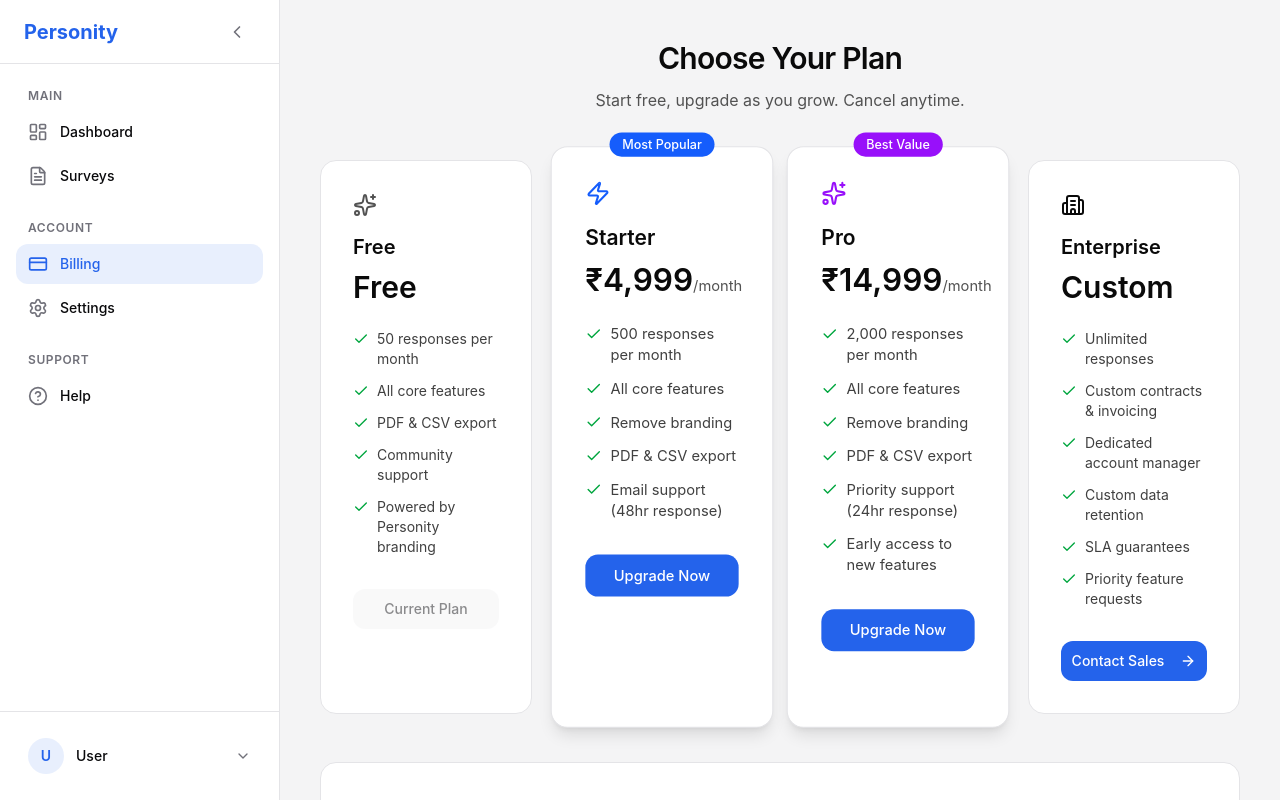
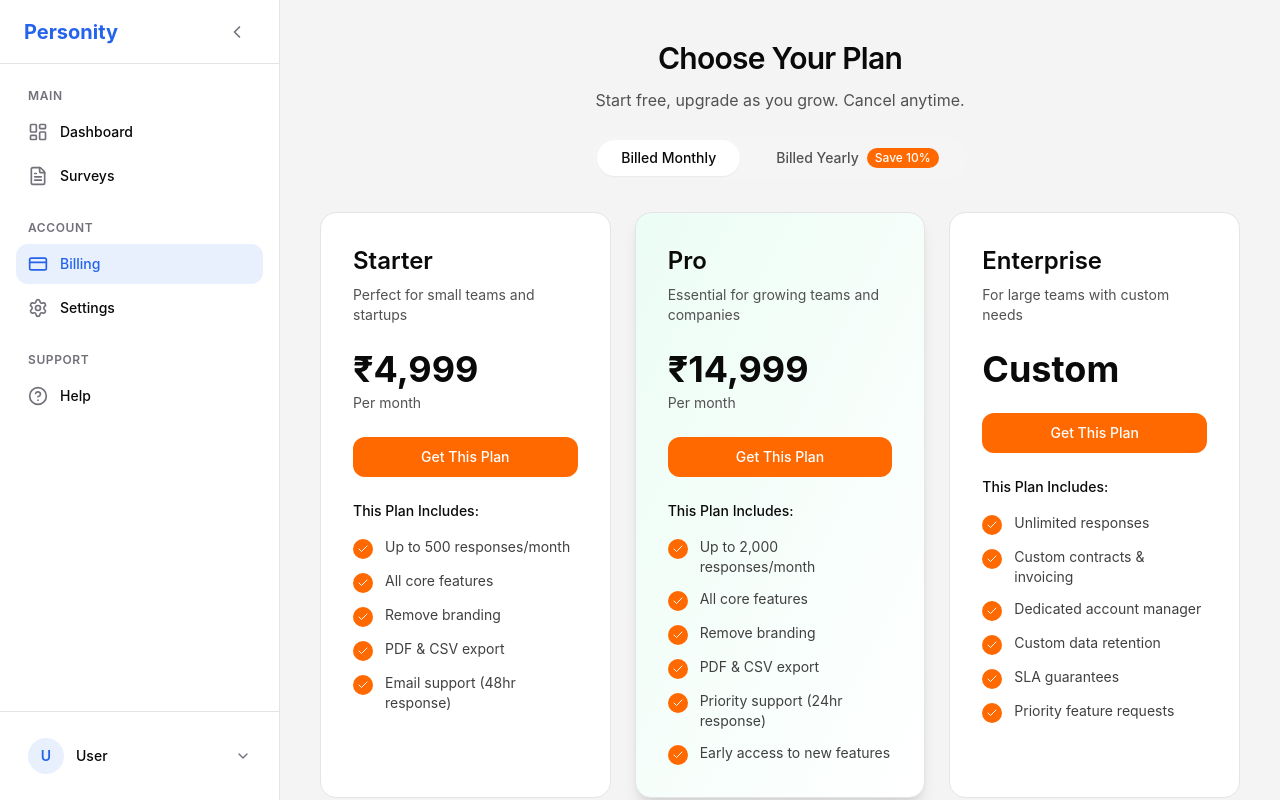
Before and after one commit to Rameezuddinmohammed/Personity, a Next.js app in the folder personity/: page /billing in a window 1280 px wide. Shown: the top 800 px of the page. Built offline with nearby package versions, Linux system fonts and the light colour scheme; no server answers.

Commit message:
feat: redesign billing page with equal-height cards and yearly pricing (10% off)

```diff
--- a/personity/src/app/(dashboard)/billing/page.tsx
+++ b/personity/src/app/(dashboard)/billing/page.tsx
@@ -23,6 +23,7 @@
   const [isLoading, setIsLoading] = useState<string | null>(null);
   const [showEnterpriseForm, setShowEnterpriseForm] = useState(false);
   const [usage, setUsage] = useState<UserUsage | null>(null);
+  const [billingCycle, setBillingCycle] = useState<'monthly' | 'yearly'>('monthly');
 
   useEffect(() => {
     // Fetch user usage data
@@ -189,112 +190,126 @@
       )}
 
       {/* Header */}
-      <div className="text-center mb-12">
+      <div className="text-center mb-8">
         <h1 className="text-3xl font-semibold text-neutral-950 mb-3 tracking-tight">
           Choose Your Plan
         </h1>
-        <p className="text-neutral-600">
+        <p className="text-neutral-600 mb-6">
           Start free, upgrade as you grow. Cancel anytime.
         </p>
+
+        {/* Billing Cycle Toggle */}
+        <div className="inline-flex items-center gap-3 bg-neutral-100 rounded-full p-1">
+          <button
+            onClick={() => setBillingCycle('monthly')}
+            className={`px-6 py-2 rounded-full text-sm font-medium transition-all ${
+              billingCycle === 'monthly'
+                ? 'bg-white text-neutral-950 shadow-sm'
+                : 'text-neutral-600 hover:text-neutral-950'
+            }`}
+          >
+            Billed Monthly
+          </button>
+          <button
+            onClick={() => setBillingCycle('yearly')}
+            className={`px-6 py-2 rounded-full text-sm font-medium transition-all flex items-center gap-2 ${
+              billingCycle === 'yearly'
+                ? 'bg-white text-neutral-950 shadow-sm'
+                : 'text-neutral-600 hover:text-neutral-950'
+            }`}
+          >
+            Billed Yearly
+            <span className="bg-orange-500 text-white text-xs px-2 py-0.5 rounded-full">
+              Save 10%
+            </span>
+          </button>
+        </div>
       </div>
 
       {/* Pricing Cards */}
-      <div className="grid grid-cols-1 md:grid-cols-2 lg:grid-cols-4 gap-6 mb-12">
-        {Object.entries(PLANS).map(([key, plan]) => {
-          const isPopular = key === 'STARTER';
-          const isPro = key === 'PRO';
+      <div className="grid grid-cols-1 md:grid-cols-3 gap-6 mb-12">
+        {Object.entries(PLANS)
+          .filter(([key]) => key !== 'FREE')
+          .map(([key, plan]) => {
+            const isPopular = key === 'PRO';
+            const currentPrice =
+              billingCycle === 'yearly' ? plan.priceYearly : plan.priceMonthly;
+            const priceDisplay =
+              billingCycle === 'yearly'
+                ? plan.priceDisplayYearly
+                : plan.priceDisplayMonthly;
 
             return (
               <div
                 key={key}
-              className={`bg-white border rounded-2xl p-8 relative ${
+                className={`bg-white border rounded-2xl p-8 flex flex-col relative ${
                   isPopular
-                  ? 'border-blue-600 shadow-lg scale-105'
-                  : isPro
-                  ? 'border-purple-600 shadow-lg scale-105'
+                    ? 'border-emerald-600 shadow-lg bg-gradient-to-br from-emerald-50 to-white'
                     : 'border-neutral-200'
                 }`}
               >
-              {/* Popular Badge */}
-              {isPopular && (
-                <div className="absolute -top-4 left-1/2 -translate-x-1/2">
-                  <span className="bg-blue-600 text-white text-xs font-medium px-3 py-1 rounded-full">
-                    Most Popular
-                  </span>
-                </div>
-              )}
-
-              {/* Best Value Badge */}
-              {isPro && (
-                <div className="absolute -top-4 left-1/2 -translate-x-1/2">
-                  <span className="bg-purple-600 text-white text-xs font-medium px-3 py-1 rounded-full">
-                    Best Value
-                  </span>
-                </div>
-              )}
-
-              {/* Icon */}
-              <div className="mb-4">{getPlanIcon(plan.id)}</div>
-
-              {/* Plan Name */}
-              <h3 className="text-xl font-semibold text-neutral-950 mb-2">
+                {/* Plan Name & Description */}
+                <div className="mb-6">
+                  <h3 className="text-2xl font-semibold text-neutral-950 mb-2">
                     {plan.name}
                   </h3>
+                  <p className="text-sm text-neutral-600">
+                    {(plan as any).description || ''}
+                  </p>
+                </div>
 
                 {/* Price */}
                 <div className="mb-6">
-                {plan.price === null ? (
-                  <div className="text-3xl font-semibold text-neutral-950">
-                    Custom
-                  </div>
-                ) : plan.price === 0 ? (
-                  <div className="text-3xl font-semibold text-neutral-950">
-                    Free
-                  </div>
+                  {currentPrice === null ? (
+                    <div className="text-4xl font-bold text-neutral-950">Custom</div>
                   ) : (
                     <div>
-                    <span className="text-3xl font-semibold text-neutral-950">
-                      {plan.priceDisplay}
-                    </span>
-                    <span className="text-neutral-600 text-sm">/month</span>
+                      <div className="text-4xl font-bold text-neutral-950">
+                        {priceDisplay}
+                      </div>
+                      <p className="text-sm text-neutral-600 mt-1">
+                        {billingCycle === 'yearly' ? 'Per year' : 'Per month'}
+                      </p>
                     </div>
                   )}
                 </div>
 
+                {/* CTA Button */}
+                {key === 'ENTERPRISE' ? (
+                  <Button
+                    variant="default"
+                    className="w-full mb-6 bg-orange-500 hover:bg-orange-600"
+                    onClick={() => setShowEnterpriseForm(true)}
+                  >
+                    Get This Plan
+                  </Button>
+                ) : (
+                  <Button
+                    variant="default"
+                    className="w-full mb-6 bg-orange-500 hover:bg-orange-600"
+                    onClick={() => handleUpgrade(plan.id as 'starter' | 'pro')}
+                    disabled={isLoading === plan.id}
+                  >
+                    {isLoading === plan.id ? 'Processing...' : 'Get This Plan'}
+                  </Button>
+                )}
+
                 {/* Features */}
-              <ul className="space-y-3 mb-8">
+                <div className="flex-1">
+                  <p className="text-sm font-medium text-neutral-950 mb-4">
+                    This Plan Includes:
+                  </p>
+                  <ul className="space-y-3">
                     {plan.features.map((feature, index) => (
-                  <li key={index} className="flex items-start gap-2 text-sm">
-                    <Check className="w-4 h-4 text-green-600 mt-0.5 flex-shrink-0" />
+                      <li key={index} className="flex items-start gap-3 text-sm">
+                        <div className="w-5 h-5 rounded-full bg-orange-500 flex items-center justify-center flex-shrink-0 mt-0.5">
+                          <Check className="w-3 h-3 text-white" />
+                        </div>
                         <span className="text-neutral-700">{feature}</span>
                       </li>
                     ))}
                   </ul>
-
-              {/* CTA Button */}
-              {key === 'FREE' ? (
-                <Button variant="secondary" className="w-full" disabled>
-                  Current Plan
-                </Button>
-              ) : key === 'ENTERPRISE' ? (
-                <Button
-                  variant="default"
-                  className="w-full"
-                  onClick={() => setShowEnterpriseForm(true)}
-                >
-                  Contact Sales
-                  <ArrowRight className="w-4 h-4 ml-2" />
-                </Button>
-              ) : (
-                <Button
-                  variant={isPopular || isPro ? 'default' : 'secondary'}
-                  className="w-full"
-                  onClick={() => handleUpgrade(plan.id as 'starter' | 'pro')}
-                  disabled={isLoading === plan.id}
-                >
-                  {isLoading === plan.id ? 'Processing...' : 'Upgrade Now'}
-                </Button>
-              )}
+                </div>
               </div>
             );
           })}
--- a/personity/src/lib/razorpay/plans.ts
+++ b/personity/src/lib/razorpay/plans.ts
@@ -3,11 +3,16 @@
   FREE: {
     id: 'free',
     name: 'Free',
+    description: 'Perfect for trying out Personity',
     price: 0,
+    priceMonthly: 0,
+    priceYearly: 0,
+    priceDisplayMonthly: '₹0',
+    priceDisplayYearly: '₹0',
     currency: 'INR',
     responses: 50,
     features: [
-      '50 responses per month',
+      'Up to 50 responses/month',
       'All core features',
       'PDF & CSV export',
       'Community support',
@@ -17,12 +22,16 @@
   STARTER: {
     id: 'starter',
     name: 'Starter',
-    price: 499900, // in paise (₹4,999)
-    priceDisplay: '₹4,999',
+    description: 'Perfect for small teams and startups',
+    price: 499900, // monthly in paise (₹4,999)
+    priceMonthly: 499900,
+    priceYearly: 5399000, // ₹53,990 (10% off from ₹59,988)
+    priceDisplayMonthly: '₹4,999',
+    priceDisplayYearly: '₹53,990',
     currency: 'INR',
     responses: 500,
     features: [
-      '500 responses per month',
+      'Up to 500 responses/month',
       'All core features',
       'Remove branding',
       'PDF & CSV export',
@@ -32,12 +41,16 @@
   PRO: {
     id: 'pro',
     name: 'Pro',
-    price: 1499900, // in paise (₹14,999)
-    priceDisplay: '₹14,999',
+    description: 'Essential for growing teams and companies',
+    price: 1499900, // monthly in paise (₹14,999)
+    priceMonthly: 1499900,
+    priceYearly: 16199000, // ₹1,61,990 (10% off from ₹1,79,988)
+    priceDisplayMonthly: '₹14,999',
+    priceDisplayYearly: '₹1,61,990',
     currency: 'INR',
     responses: 2000,
     features: [
-      '2,000 responses per month',
+      'Up to 2,000 responses/month',
       'All core features',
       'Remove branding',
       'PDF & CSV export',
@@ -48,8 +61,12 @@
   ENTERPRISE: {
     id: 'enterprise',
     name: 'Enterprise',
+    description: 'For large teams with custom needs',
     price: null,
-    priceDisplay: 'Custom',
+    priceMonthly: null,
+    priceYearly: null,
+    priceDisplayMonthly: 'Custom',
+    priceDisplayYearly: 'Custom',
     currency: 'INR',
     responses: null,
     features: [
```
Lines whose indentation alone changed are shown as unchanged.
